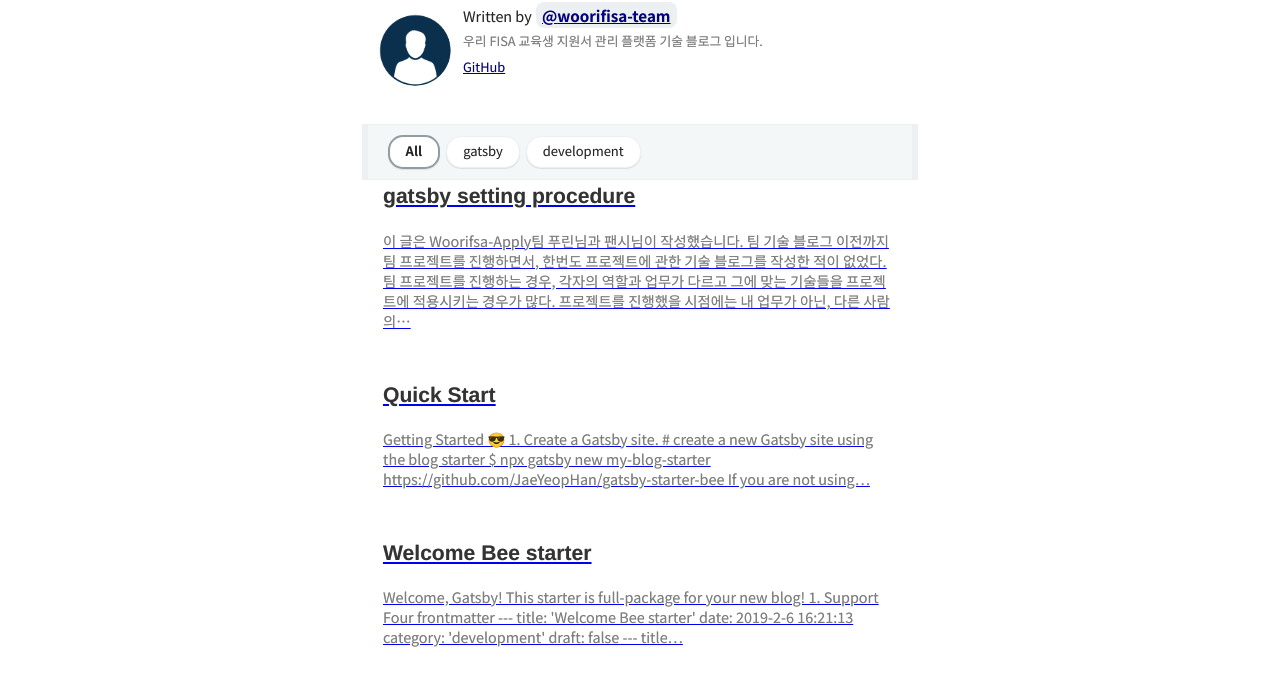
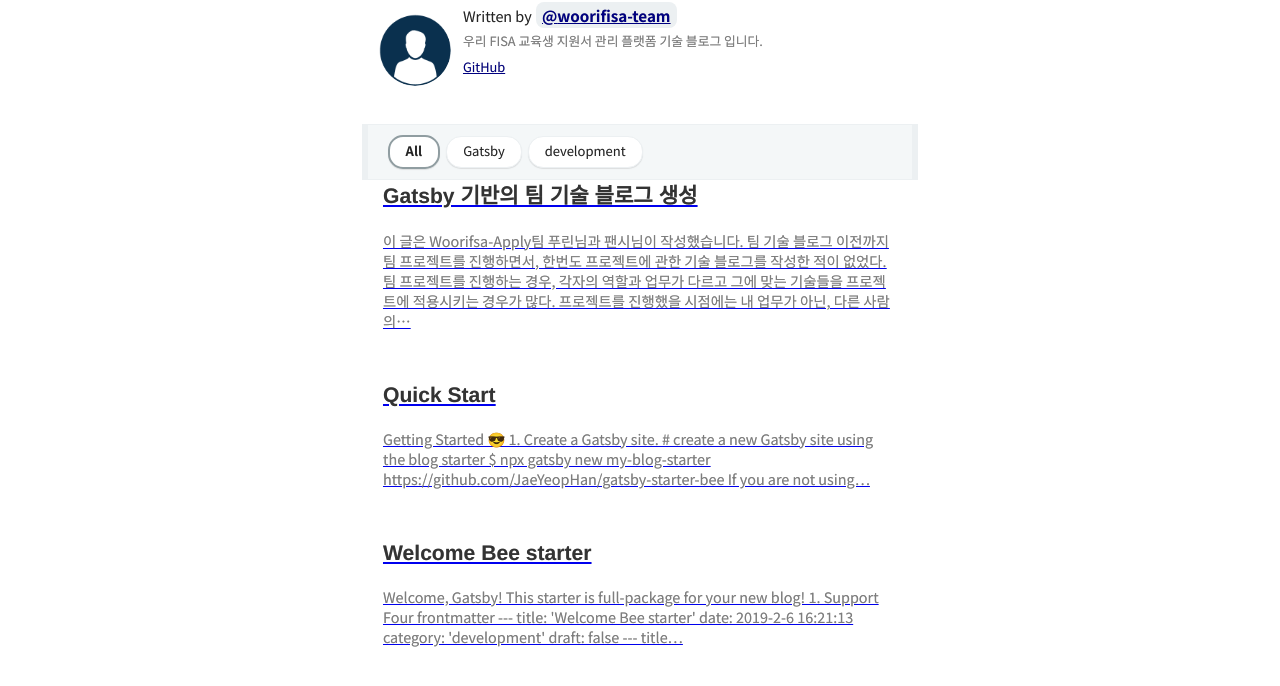
Before and after one commit to woorifisa/woorifisa.github.io, a Gatsby site: page / in a window 1280 px wide. Shown: the part 198-884 px from the top of the page. Built offline with nearby package versions, Linux system fonts and the light colour scheme; Gatsby itself is replaced by a stand-in of ours; some packages are replaced by stand-ins of ours; what typography-theme-github would draw is missing.

Commit message:
rename: 제목 수정

```diff
--- a/content/blog/gatsby/gatsby-setting-procedure.md
+++ b/content/blog/gatsby/gatsby-setting-procedure.md
@@ -1,7 +1,7 @@
 ---
-title: gatsby setting procedure
+title: 'Gatsby 기반의 팀 기술 블로그 생성'
 date: 2023-06-06 16:06:93
-category: gatsby
+category: 'Gatsby'
 thumbnail: { thumbnailSrc }
 draft: false
 ---
```
